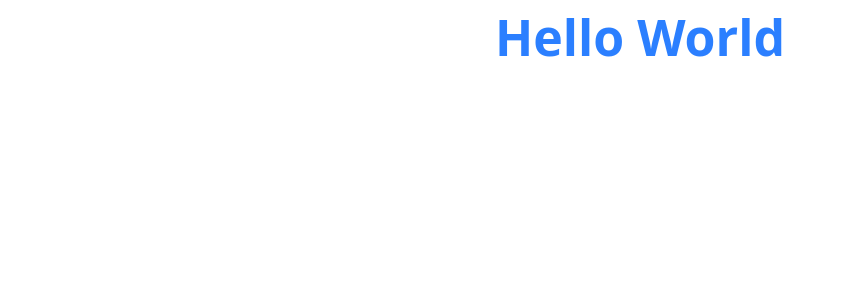
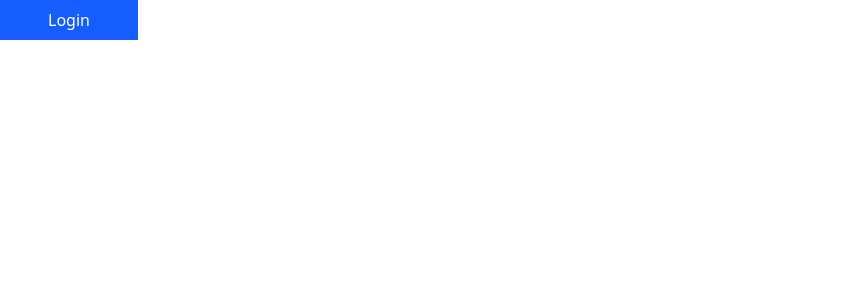
Before and after one commit to Potato-Yang001/movie-explorer, a React (Vite) app: page / in a window 1280 px wide. Shown: the top 300 px of the page, without its empty margins (0-845 px from the left). Built offline with nearby package versions, Linux system fonts and the light colour scheme.

Commit message:
Add firbase to gitignore, fix the auth in Authpage.jsx

```diff
--- a/src/App.jsx
+++ b/src/App.jsx
@@ -1,16 +1,12 @@
-import { useState } from 'react'
-import reactLogo from './assets/react.svg'
-import viteLogo from '/vite.svg'
-import './App.css'
+import { BrowserRouter, Route, Routes } from "react-router-dom";
+import AuthPage from "./pages/AuthPage";
 
-function App() {
-  const [count, setCount] = useState(0)
-
+export default function App() {
   return (
-    <div className="text-[50px] font-bold text-center text-blue-500">
-      Hello World
-    </div>
+    <BrowserRouter>
+      <Routes>
+        <Route path="/*" element={<AuthPage />} />
+      </Routes>
+    </BrowserRouter>
   )
 }
-
-export default App
--- a/src/pages/AuthPage.jsx
+++ b/src/pages/AuthPage.jsx
@@ -1,7 +1,8 @@
 import { useNavigate } from "react-router-dom";
 import { useState } from "react";
-import { createUserWithEmailAndPassword, getAuth, GoogleAuthProvider, signInWithPopup, signInWithEmailAndPassword } from "firebase/auth";
+import { createUserWithEmailAndPassword, GoogleAuthProvider, signInWithPopup, signInWithEmailAndPassword } from "firebase/auth";
 import { Modal } from "react-bootstrap";
+import { auth } from "../firebase";
 
 export default function AuthPage() {
 
@@ -14,7 +15,7 @@ export default function AuthPage() {
     const handleShowSignUp = () => setModalShow("SignUp")
     const handleShowLogin = () => setModalShow("Login")
     const navigate = useNavigate()
-    const auth = getAuth()
+    // const auth = getAuth();
 
     const handleSignUp = async (e) => {
         e.preventDefault()
```
Also changed, not shown: 1 other file (tests, documents, lock files or other folders).
